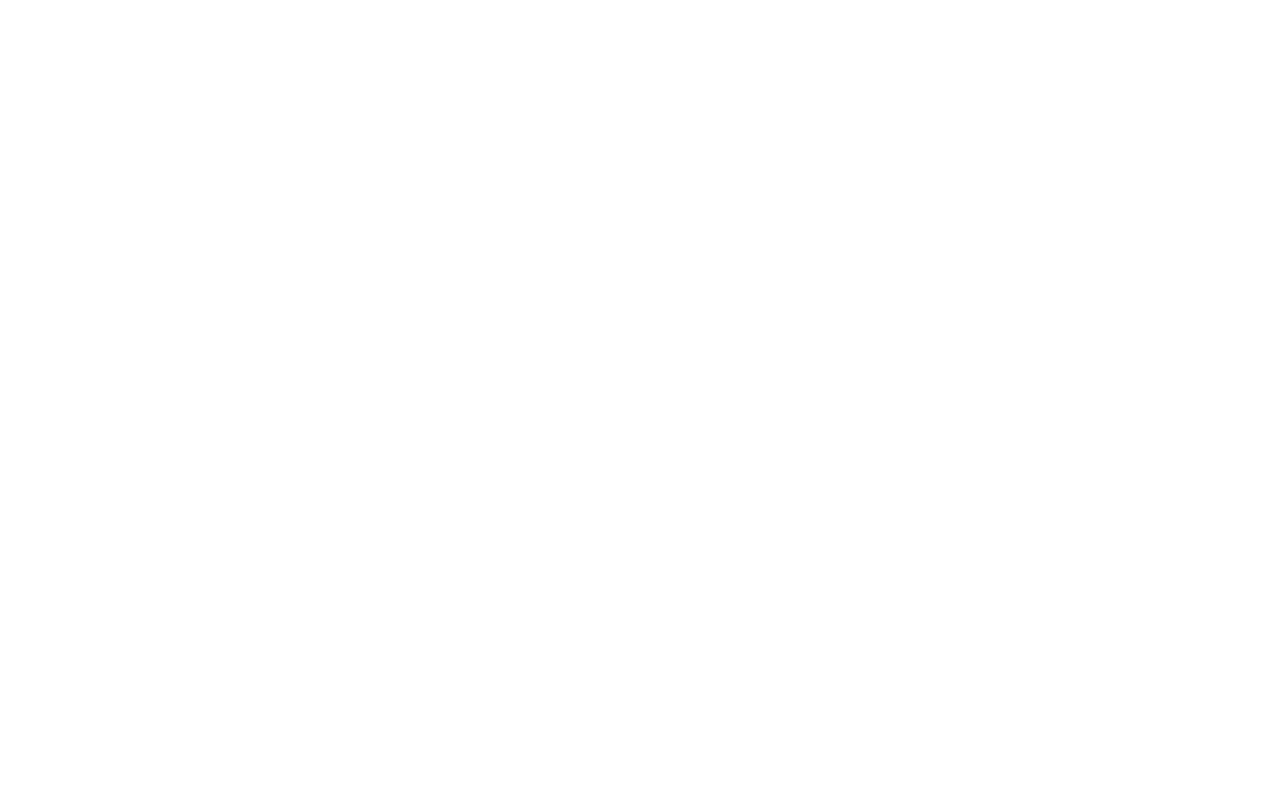
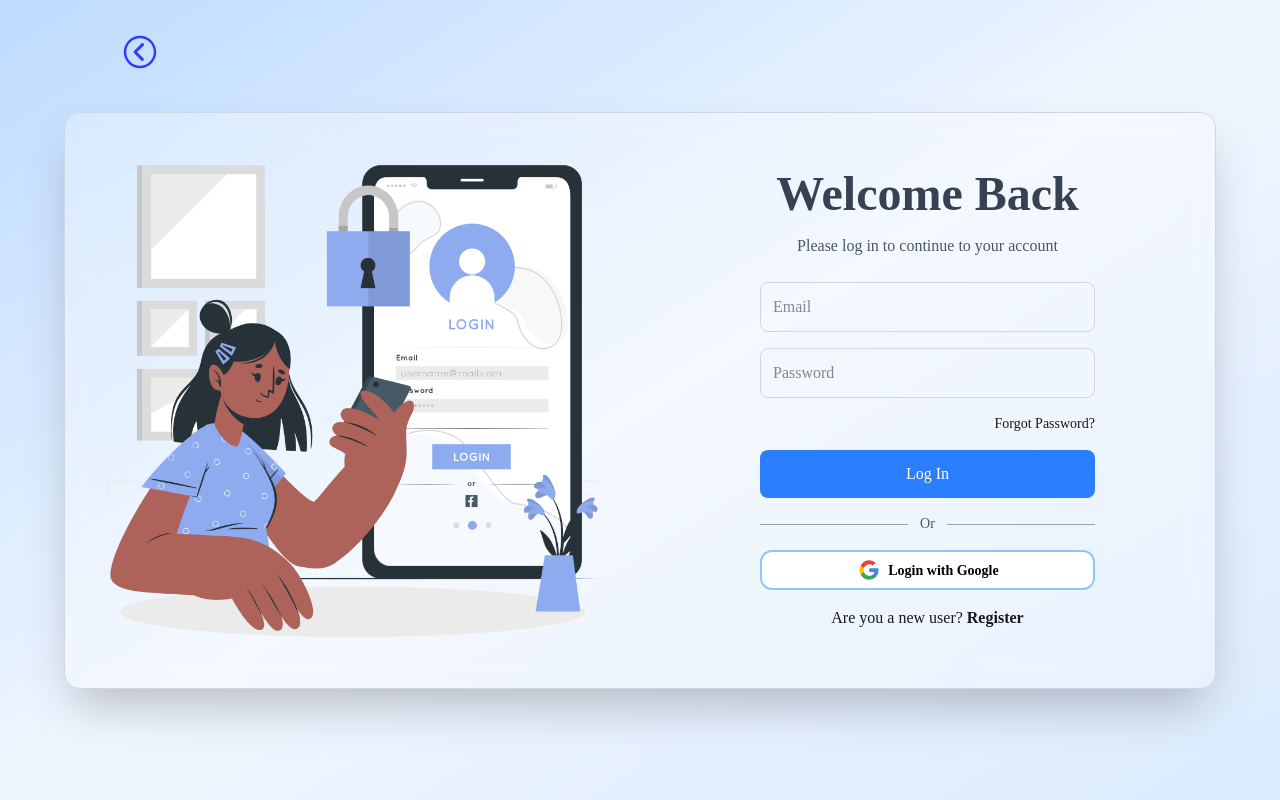
Before and after one commit to adnan99999977/Woof, a React (Vite) app: page /login in a window 1280 px wide. Built offline with nearby package versions, Linux system fonts and the light colour scheme; a web font is replaced by a local one.

Commit message:
login and signup UI

```diff
--- a/src/components/CareServices.jsx
+++ b/src/components/CareServices.jsx
@@ -1,5 +1,4 @@
-import React, { useContext, useState } from "react";
-import { DataContext } from "../context/JsonData";
+import React, { useEffect, useState } from "react";
 import Card from "./Card";
 import WinterTipsAnimated from "./WintertTips";
 import VetCard from "./VetCard";
@@ -8,11 +7,7 @@
 
 const containerVariants = {
   hidden: {},
-  visible: {
-    transition: {
-      staggerChildren: 0.15,
-    },
-  },
+  visible: { transition: { staggerChildren: 0.15 } },
 };
 
 const cardVariants = {
@@ -22,17 +17,28 @@
 };
 
 const CareServices = () => {
-  const { sharedData, isLoading } = useContext(DataContext);
+  const [sharedData, setSharedData] = useState(null);
+  const [isLoading, setIsLoading] = useState(true);
   const [showAll, setShowAll] = useState(false);
 
+  useEffect(() => {
+    fetch("/data.json")
+      .then((res) => res.json())
+      .then((data) => {
+        setSharedData(data);
+        setIsLoading(false);
+      })
+      .catch((err) => {
+        console.error(err);
+        setIsLoading(false);
+      });
+  }, []);
 
-  if (isLoading || !sharedData || !Array.isArray(sharedData.services)) {
+  if (isLoading || !sharedData) {
     return <p className="text-center py-10 text-lg">Loading...</p>;
   }
 
-
-  const services = sharedData.services;
-
+  const services = sharedData; // assuming sharedData is an array
   const displayedServices = showAll ? services : services.slice(0, 6);
 
   return (
@@ -67,7 +73,6 @@
         </div>
       )}
 
-
       <WinterTipsAnimated />
       <Vidio />
       <VetCard />
--- a/src/components/HeroSlider.jsx
+++ b/src/components/HeroSlider.jsx
@@ -74,6 +74,7 @@
           </SwiperSlide>
         ))}
       </Swiper>
+
     </div>
   );
 };
--- a/src/components/Navbar.jsx
+++ b/src/components/Navbar.jsx
@@ -43,7 +43,7 @@
             </ul>
           </div>
           <img
-            className="w-30 filter brightness-0 invert-1 sepia-1 hue-rotate-210"
+            className="w-40 filter brightness-0 invert-1 sepia-1 hue-rotate-210"
             src="/assets/lg.png"
             alt=""
           />
--- a/src/pages/LogIn.jsx
+++ b/src/pages/LogIn.jsx
@@ -1,9 +1,96 @@
-import React from "react";
+import { Link } from "react-router";
+import { IoIosArrowDropleft } from "react-icons/io";
 
 const LogIn = () => {
-  return <div>
+  return (
+    <div className="w-full  min-h-screen bg-gradient-to-br from-blue-200 via-blue-50 to-blue-100 flex flex-col">
+      <div className="flex relative flex-1 items-center justify-center px-4 ">
+         <Link to={'/'} className="absolute z-2 left-30 top-8 cursor-pointer hover:scale-120 animate-pulse transition-all duration-200" >
+                  <IoIosArrowDropleft size={40}  color="blue"/>
+                </Link>
+        <div className="flex flex-col md:flex-row w-full max-w-6xl h-[70%] bg-white/30 backdrop-blur-md shadow-2xl border border-gray-300 rounded-2xl overflow-hidden">
+          {/* Image */}
+          <div className="md:w-1/2 w-full h-64 md:h-auto">
+            <img
+              className="w-full h-full object-cover"
+              src="/assets/login.png"
+              alt="Login"
+            />
+          </div>
 
-  </div>;
+          {/* Text / Form */}
+          <div className="md:w-1/2 w-full flex flex-col items-center justify-center px-30">
+            <h2 className="text-5xl font-semibold mb-4 text-gray-700">
+              Welcome Back
+            </h2>
+            <p className="text-gray-600 mb-6 text-center">
+              Please log in to continue to your account
+            </p>
+
+            {/* Example placeholder for form */}
+            <div className="flex flex-col gap-4 w-full">
+              <input
+              name="email"
+                type="email"
+                placeholder="Email"
+                className="p-3 rounded-lg border border-gray-300"
+              />
+              <input
+              name="password"
+                type="password"
+                placeholder="Password"
+                className="p-3 rounded-lg border border-gray-300"
+              />
+              <div className="flex items-center justify-end">
+                <p className="text-end text-sm hover:font-bold hover:underline cursor-pointer">
+                  Forgot Password?{" "}
+                </p>
+              </div>
+              <button className="bg-blue-500 text-white py-3 rounded-lg hover:bg-blue-600 transition">
+                Log In
+              </button>
+              <div className="flex items-center justify-center gap-3  w-full">
+                <div className="flex-1 border-t border-gray-400"></div>
+                <p className="text-gray-600 text-sm">Or</p>
+                <div className="flex-1 border-t border-gray-400"></div>
+              </div>
+              <button className="btn bg-white border-2 font-semibold border-blue-300 cursor-pointer text-black rounded-xl ">
+                <svg
+                  aria-label="Google logo"
+                  width="26"
+                  height="26"
+                  xmlns="http://www.w3.org/2000/svg"
+                  viewBox="0 0 512 512"
+                >
+                  <g>
+                    <path d="m0 0H512V512H0" fill="#fff"></path>
+                    <path
+                      fill="#34a853"
+                      d="M153 292c30 82 118 95 171 60h62v48A192 192 0 0190 341"
+                    ></path>
+                    <path
+                      fill="#4285f4"
+                      d="m386 400a140 175 0 0053-179H260v74h102q-7 37-38 57"
+                    ></path>
+                    <path
+                      fill="#fbbc02"
+                      d="m90 341a208 200 0 010-171l63 49q-12 37 0 73"
+                    ></path>
+                    <path
+                      fill="#ea4335"
+                      d="m153 219c22-69 116-109 179-50l55-54c-78-75-230-72-297 55"
+                    ></path>
+                  </g>
+                </svg>
+                Login with Google
+              </button>
+              <div className="flex items-center justify-center"><Link to={'/register'}>Are you a new user? <span className="font-semibold hover:underline cursor-pointer">Register </span></Link></div>
+            </div>
+          </div>
+        </div>
+      </div>
+    </div>
+  );
 };
 
 export default LogIn;
--- a/src/pages/Register.jsx
+++ b/src/pages/Register.jsx
@@ -1,7 +1,69 @@
 import React from "react";
+import { Link } from "react-router";
+import { IoIosArrowDropleft } from "react-icons/io";
 
 const Register = () => {
-  return <div>Register</div>;
+  return (
+    <div className="w-full   min-h-screen bg-gradient-to-br from-blue-200 via-blue-50 to-blue-100 flex flex-col">
+      <div className="flex flex-1 relative items-center justify-center px-4 ">
+        <Link to={'/'} className="absolute z-2 left-30 top-8 cursor-pointer animate-pulse transition-all duration-200 hover:scale-120" >
+          <IoIosArrowDropleft size={40}  color="blue"/>
+        </Link>
+        <div className="flex flex-col md:flex-row w-full max-w-6xl h-[70%] bg-white/30 backdrop-blur-md shadow-2xl border border-gray-300 rounded-2xl overflow-hidden">
+          {/* Image */}
+          <div className="md:w-1/2 w-full h-64 md:h-auto">
+            <img
+              className="w-full h-full object-cover"
+              src="/assets/Signup.png"
+              alt="Login"
+            />
+          </div>
+
+          {/* Text / Form */}
+          <div className="md:w-1/2 w-full flex flex-col items-center justify-center px-30">
+            <h2 className="text-5xl font-semibold mb-4 text-gray-700">
+              Welcome
+            </h2>
+            <p className="text-gray-600 mb-6 text-center">
+              Please Register to continue
+            </p>
+
+            {/* Example placeholder for form */}
+            <div className="flex flex-col gap-4 w-full">
+              <input
+                name="name"
+                type="text"
+                placeholder="username"
+                className="p-3 rounded-lg border border-gray-300"
+              />
+              <input
+                name="email"
+                type="email"
+                placeholder="Email"
+                className="p-3 rounded-lg border border-gray-300"
+              />
+              <input
+                name="photoURL"
+                type="text"
+                placeholder="Photo URL"
+                className="p-3 rounded-lg border border-gray-300"
+              />
+              <input
+                name="password"
+                type="password"
+                placeholder="Password"
+                className="p-3 rounded-lg border border-gray-300"
+              />
+
+              <button className="bg-blue-500 text-white py-2 rounded-lg hover:bg-blue-600 transition">
+                Register
+              </button>
+            </div>
+          </div>
+        </div>
+      </div>
+    </div>
+  );
 };
 
 export default Register;
--- a/src/routes/Route.jsx
+++ b/src/routes/Route.jsx
@@ -25,7 +25,7 @@
     element: <Services />,
   },
   {
-    path: "sevicecard",
+    path: "servicecard",
     element: <ServiceCard />,
   },
   {
```
Also changed, not shown: public/assets/signup.png, src/context/JsonData.jsx (line endings or trailing spaces).
